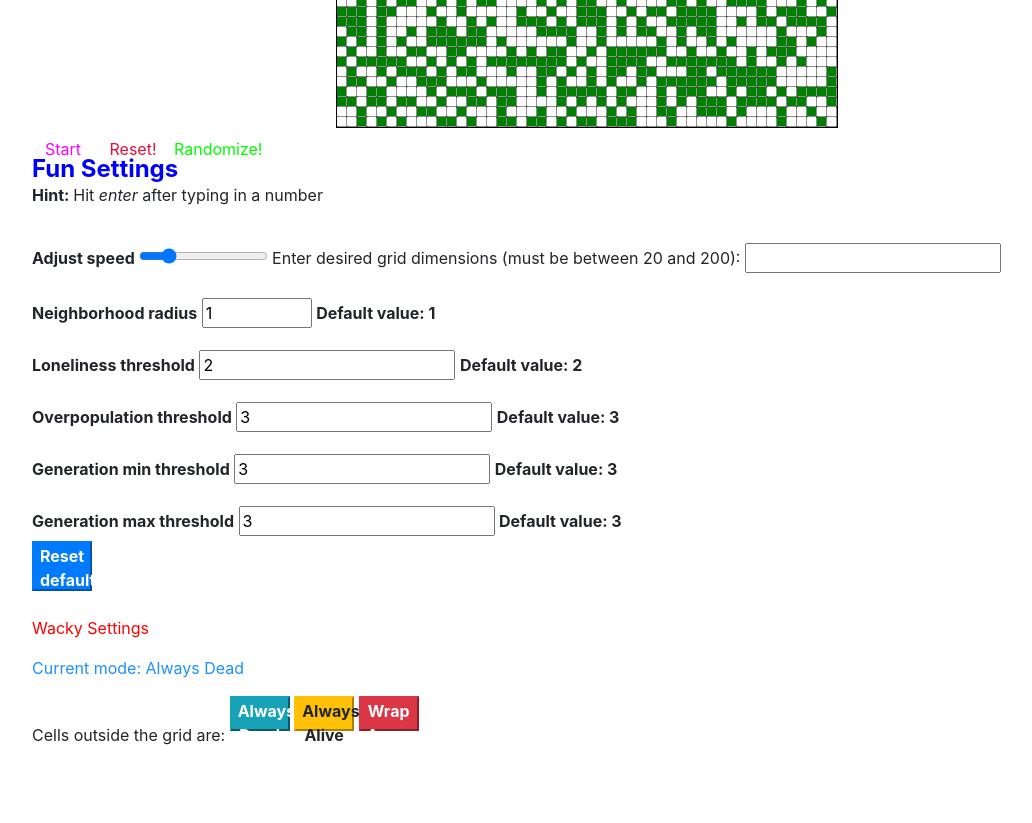
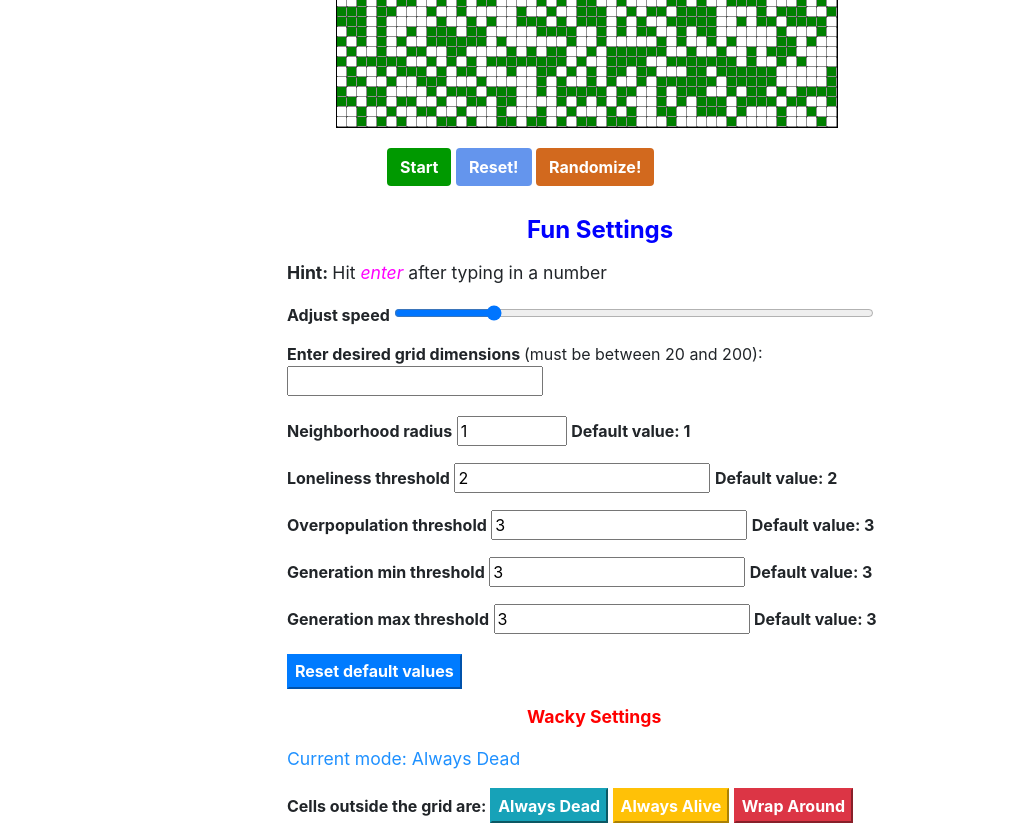
Before and after one commit to victorcui96/conway-life, a plain HTML site: page index.html in a window 1280 px wide. Shown: the part 420-1243 px from the top of the page, without its empty margins (53-1085 px from the left). Before the commit the page ends 1167 px from the top, so only its background shows below. Drawn offline with nearby package versions, Linux system fonts and the light colour scheme.

Commit message:
Update main.css
Changed some styles & added edited some bootstrap classes

```diff
--- a/main.css
+++ b/main.css
@@ -1,6 +1,15 @@
 h2 {
 	text-align: center;
-	color: Green;
+	color: mediumvioletred;
+	font-family: 'Roboto';
+}
+
+p {
+	font-size: 110%;
+}
+
+label {
+	 margin-top: 15px;
 }
 
 canvas {
@@ -15,66 +24,107 @@ fieldset {
 	display: inline;
 }
 
-button {
-	color: purple;
-	width: 60px;
-	height: 25px;
-	font-weight: bold;
-	text-align: center;
+
+/*buttons div */
+#reg-settings {
+	margin-top: 20px;
+	width: 400px;
+	display: block;
+	margin-left: auto;
+	margin-right: auto;
 }
 
+/*BS button */
+.btn-default, .btn-primary, .btn-info, .btn-warning, .btn-danger {
+	color: white;
+	font-weight: bold;
+}
+
+
 #startstop {
-	color: fuchsia;
+	background-color: #090;
 }
 
 #reset {
-	color: Crimson;
+	background-color: cornflowerblue;
 }
 
 #randomize {
-	color: Lime;
-	width: 100px;
+	background-color: chocolate;
 }
 
 #nextstep {
-	width: 100px;
-	color: MidnightBlue;
-	white-space: normal;
+	background-color: orange;
 }
 
-#extrasettings {
-	position: relative;
-	right: 140px;
-	width: 850px;
-	margin-right: auto;
-	margin-left: 145px;
+/* settings */
+.settings {
+	width: 600px;
+	margin: 0 auto;
+	margin-top: 30px;
 }
+
+#hint {
+	/* margin-bottom: -5px; */
+}
+#hint em {
+	font-style: bolder;
+	color: magenta;
+
+}
+
+#slider {
+	width: 80%;
+}
+
+
+#funsettings {
+	padding-left: 40%;
+	color: Blue;
+	margin-bottom: 15px;
+}
+
+.dimensions {
+	font-weight: normal;
+}
+
+.dimensions span {
+	font-weight: bold;
+}
+
+
+#dimensions {
+	display: inline-block;
+}
+
+#grid-size {
+	display: inline;
+}
+
+
 
 /* extra settings */
 #changeRadius {
 	width: 110px;
 }
 
-#funsettings {
-	display:inline;
-	color: Blue;
-}
+
 
 #default {
 	margin-bottom: 15px;
-	height: 50px;
-}
-.hint em {
-	font-style: normal;
-	color: #ffa500;
+	margin-top: 15px;
+	height: 35px;
 }
 
-label {
-	margin-top: 20px;
+
+#wackySettings {
+	padding-left: 40%;
+	color: red;
+	font-weight: bold;
+
 }
-
-.wackySettings p {
-	color: red;
+.wackySettings span {
+	font-weight: bold;
 }
 
 .wackySettings button {
@@ -83,5 +133,4 @@ label {
 
 #outsideMode{
 	color: dodgerblue;
-	text-emphasis: bold;
 }
```
